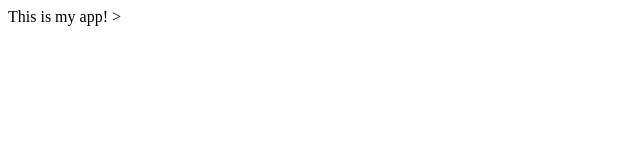
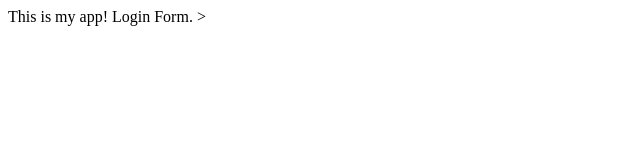
Before and after one commit to Liufangfff/myappsample, a plain HTML site: page index.html in a window 1280 px wide. Shown: the full height of the page, 0-640 px from the left. Drawn offline with Linux system fonts and the light colour scheme.

Commit message:
loginform

```diff
--- /dev/null
+++ b/dir2/app2.js
@@ -0,0 +1 @@
+console.log(123);
--- a/index.html
+++ b/index.html
@@ -5,5 +5,6 @@
 </head>
 <body>
 This is my app!
+Login Form.
 </body>
 </html>>
```
Also changed, not shown: log.txt (added), login.html (added).
